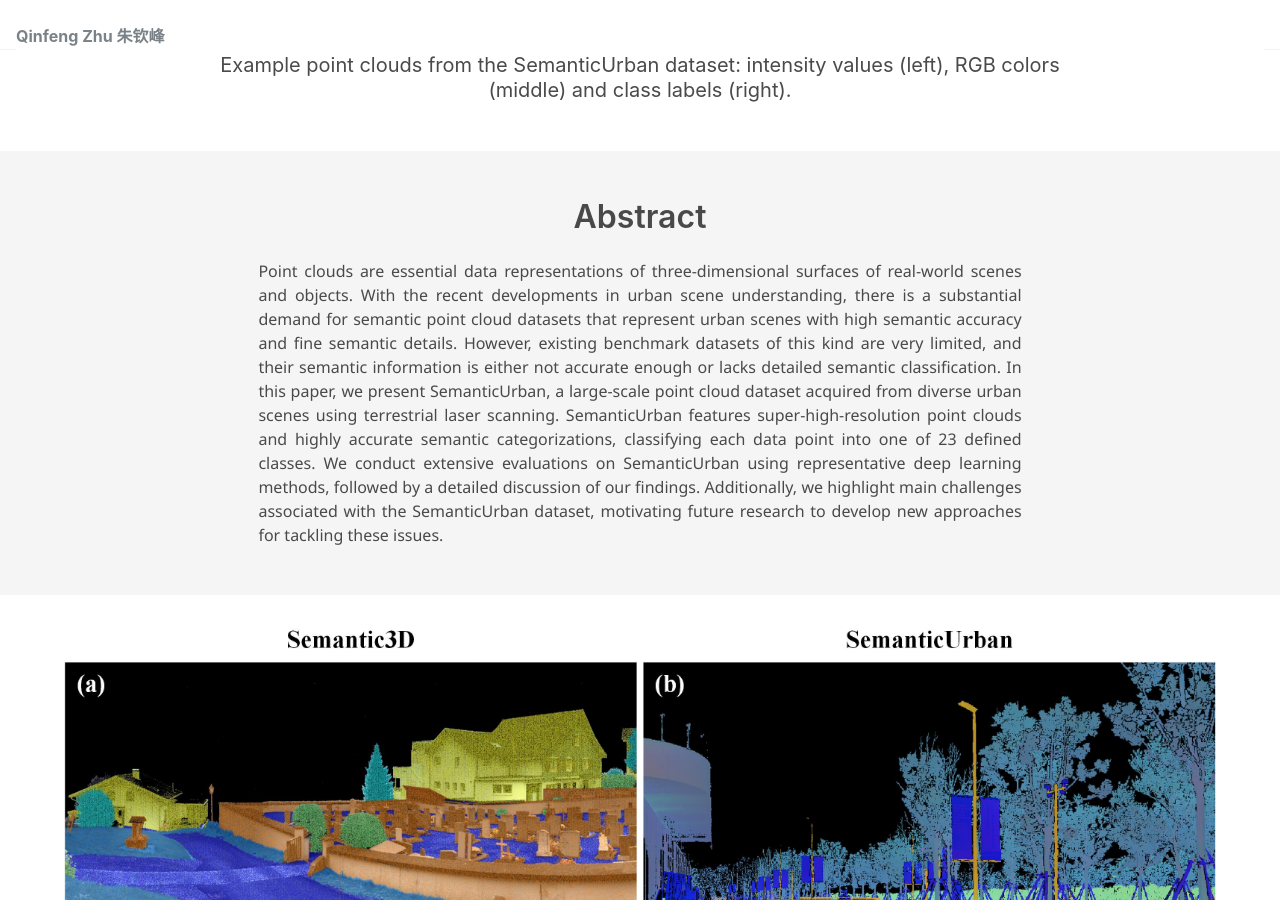
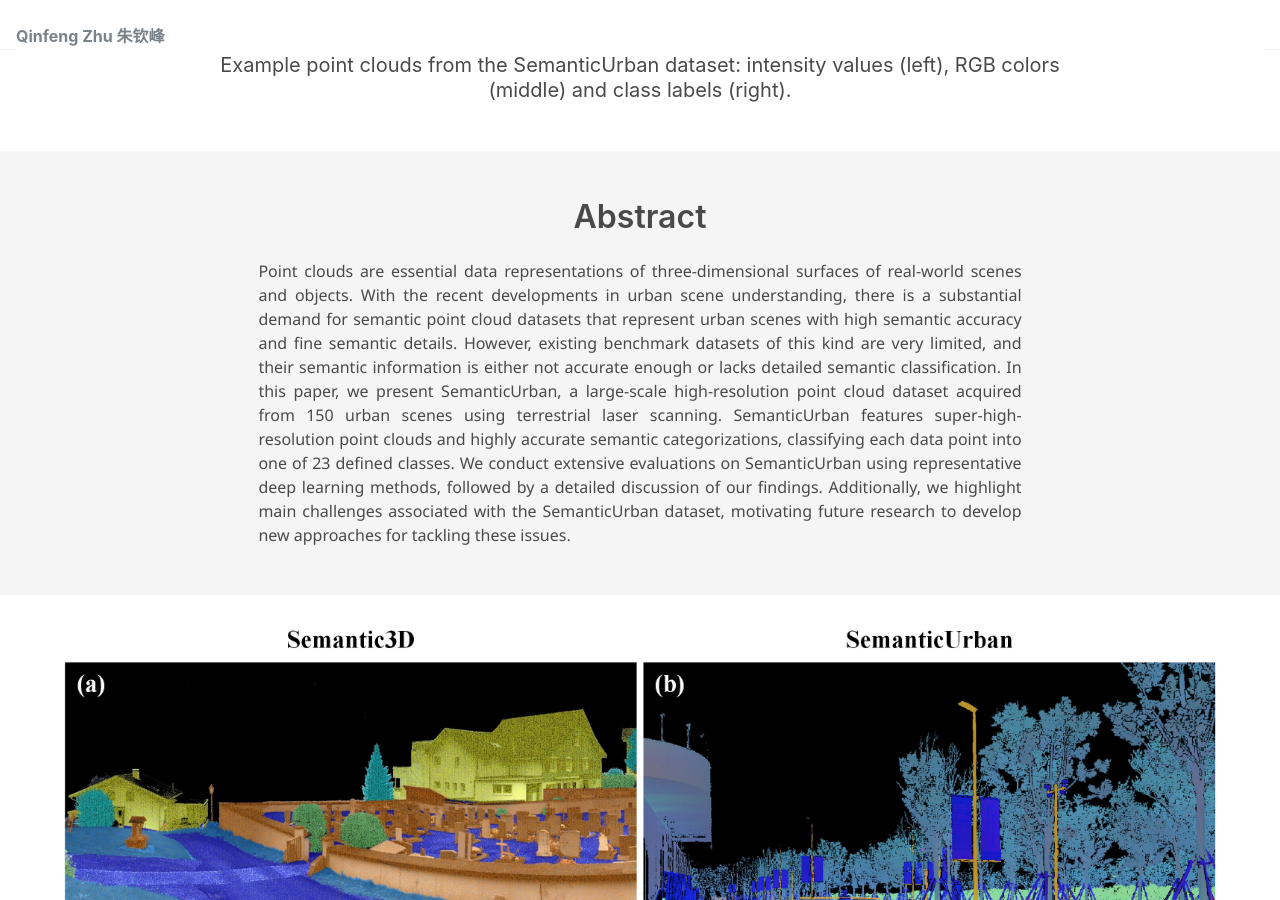
Before and after one commit to zhuqinfeng1999/zhuqinfeng1999.github.io, a Jekyll site: the page built from SemanticUrban.html, in a window 1280 px wide and 900 px high, scrolled down 1154 px. Built offline with Jekyll 4.4.1, drawn with Linux system fonts in a browser that asks for light colours; nearby versions of some CDN libraries; some web fonts are replaced; library files that are not in the unit come from our copies; a style sheet for code colours, icons or effects is not loaded.

Commit message:
Update SemanticUrban.html

```diff
--- a/SemanticUrban.html
+++ b/SemanticUrban.html
@@ -145,8 +145,8 @@ author_profile: false
         <h2 class="title is-3">Abstract</h2>
         <div class="content has-text-justified">
           <p>
-            Point clouds are essential data representations of three-dimensional surfaces of real-world scenes and objects. With the recent developments in urban scene understanding, there is a substantial demand for semantic point cloud datasets that represent urban scenes with high semantic accuracy and fine semantic details. However, existing benchmark datasets of this kind are very limited, and their semantic information is either not accurate enough or lacks detailed semantic classification. In this paper, we present SemanticUrban, a large-scale point cloud dataset acquired from diverse urban scenes using terrestrial laser scanning. SemanticUrban features super-high-resolution point clouds and highly accurate semantic categorizations, classifying each data point into one of 23 defined classes. We conduct extensive evaluations on SemanticUrban using representative deep learning methods, followed by a detailed discussion of our findings. Additionally, we highlight main challenges associated with the SemanticUrban dataset, motivating future research to develop new approaches for tackling these issues.
-            </p>
+            Point clouds are essential data representations of three-dimensional surfaces of real-world scenes and objects. With the recent developments in urban scene understanding, there is a substantial demand for semantic point cloud datasets that represent urban scenes with high semantic accuracy and fine semantic details. However, existing benchmark datasets of this kind are very limited, and their semantic information is either not accurate enough or lacks detailed semantic classification. In this paper, we present SemanticUrban, a large-scale high-resolution point cloud dataset acquired from 150 urban scenes using terrestrial laser scanning. SemanticUrban features super-high-resolution point clouds and highly accurate semantic categorizations, classifying each data point into one of 23 defined classes. We conduct extensive evaluations on SemanticUrban using representative deep learning methods, followed by a detailed discussion of our findings. Additionally, we highlight main challenges associated with the SemanticUrban dataset, motivating future research to develop new approaches for tackling these issues.
+          </p>
         </div>
       </div>
     </div>
```
